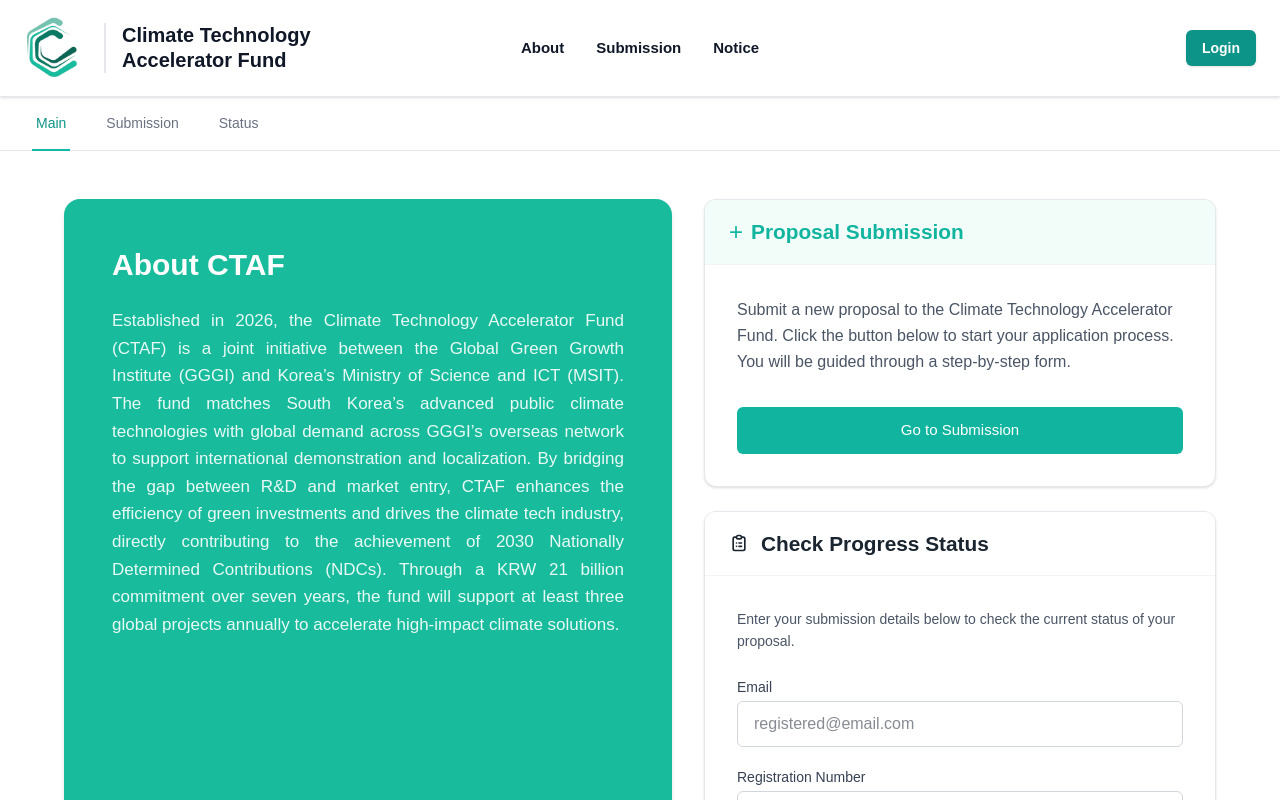
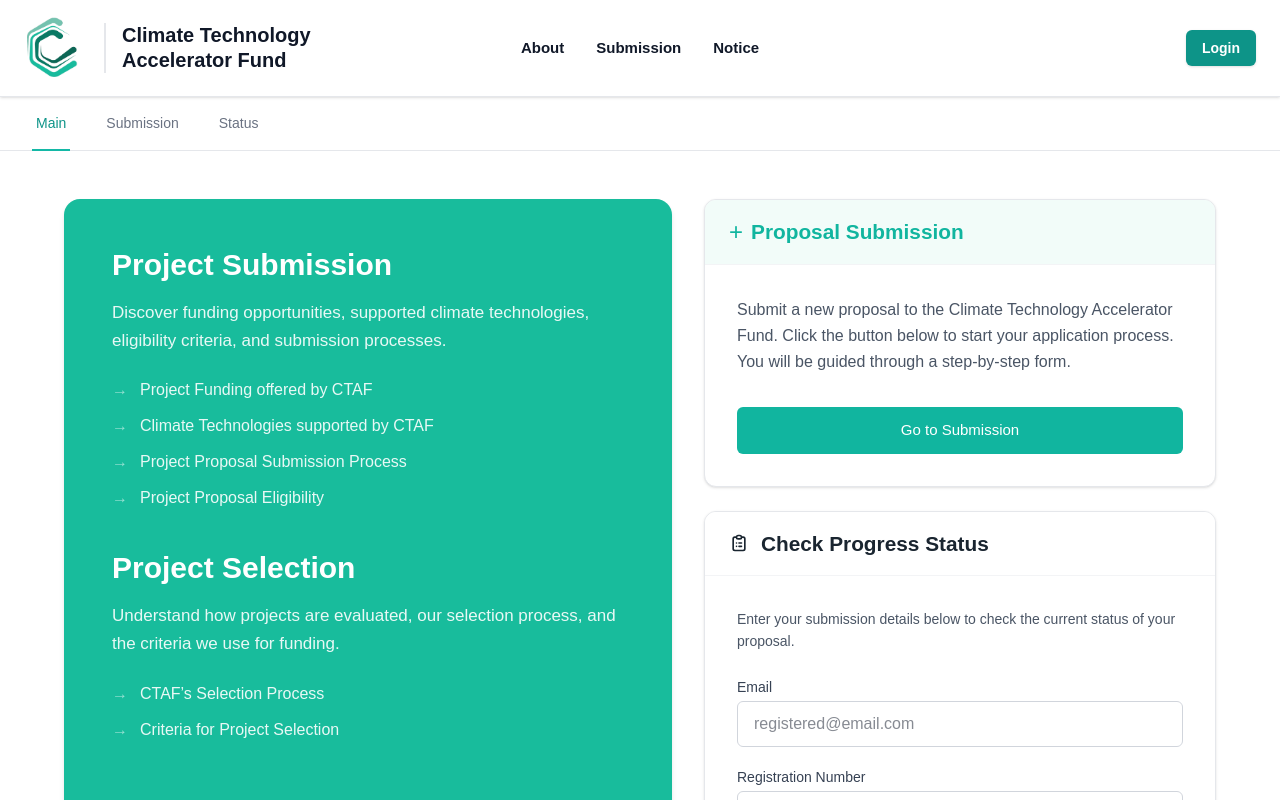
Before and after one commit to LzLLC2022/CPMS, a Next.js app: page /proposal in a window 1280 px wide. Shown: the top 800 px of the page. Built offline with nearby package versions, Linux system fonts and the light colour scheme.

Commit message:
style: replace About CTAF text with Project Submission and Selection links in green block

```diff
--- a/src/app/proposal/page.tsx
+++ b/src/app/proposal/page.tsx
@@ -34,30 +34,51 @@ export default function ProposalMainPage() {
   return (
     <div className="flex flex-col lg:flex-row gap-8 max-w-7xl mx-auto w-full pt-4 pb-12 px-4 sm:px-6 lg:px-8">
 
-      {/* Left Side - About CTAF Content */}
-      <div className="flex-1 bg-[#18bc9c] rounded-2xl p-8 lg:p-12 text-white flex flex-col justify-center shadow-md">
-        <h2 className="text-3xl font-extrabold mb-6 text-white">
-          About CTAF
-        </h2>
-        <p className="text-[17px] leading-relaxed text-white/90 text-justify mb-8">
-          Established in 2026, the Climate Technology Accelerator Fund (CTAF)
-          is a joint initiative between the Global Green Growth Institute (GGGI)
-          and Korea’s Ministry of Science and ICT (MSIT). The fund matches
-          South Korea’s advanced public climate technologies with global demand
-          across GGGI’s overseas network to support international demonstration
-          and localization. By bridging the gap between R&D and market entry,
-          CTAF enhances the efficiency of green investments and drives the
-          climate tech industry, directly contributing to the achievement of 2030
-          Nationally Determined Contributions (NDCs). Through a KRW 21 billion
-          commitment over seven years, the fund will support at least three
-          global projects annually to accelerate high-impact climate solutions.
-        </p>
-        <div className="mt-auto">
-          <Link href="/about" className="inline-flex items-center font-bold text-white hover:text-white/80 transition-colors group text-lg">
-            Learn more about CTAF
-            <span className="ml-2 transform transition-transform group-hover:translate-x-1">→</span>
-          </Link>
+      {/* Left Side - Information Content */}
+      <div className="flex-1 bg-[#18bc9c] rounded-2xl p-8 lg:p-12 text-white flex flex-col shadow-md gap-10">
+
+        {/* Project Submission Section */}
+        <div>
+          <h2 className="text-3xl font-extrabold mb-4 text-white">
+            Project Submission
+          </h2>
+          <p className="text-[17px] leading-relaxed text-white/90 mb-6">
+            Discover funding opportunities, supported climate technologies, eligibility criteria, and submission processes.
+          </p>
+          <div className="flex flex-col gap-3">
+            <Link href="/about/funding" className="inline-flex items-center text-white/90 hover:text-white transition-colors group">
+              <span className="mr-3 opacity-60 group-hover:opacity-100 transition-opacity">→</span> Project Funding offered by CTAF
+            </Link>
+            <Link href="/about/technologies" className="inline-flex items-center text-white/90 hover:text-white transition-colors group">
+              <span className="mr-3 opacity-60 group-hover:opacity-100 transition-opacity">→</span> Climate Technologies supported by CTAF
+            </Link>
+            <Link href="/about/submission-process" className="inline-flex items-center text-white/90 hover:text-white transition-colors group">
+              <span className="mr-3 opacity-60 group-hover:opacity-100 transition-opacity">→</span> Project Proposal Submission Process
+            </Link>
+            <Link href="/about/eligibility" className="inline-flex items-center text-white/90 hover:text-white transition-colors group">
+              <span className="mr-3 opacity-60 group-hover:opacity-100 transition-opacity">→</span> Project Proposal Eligibility
+            </Link>
+          </div>
         </div>
+
+        {/* Project Selection Section */}
+        <div>
+          <h2 className="text-3xl font-extrabold mb-4 text-white">
+            Project Selection
+          </h2>
+          <p className="text-[17px] leading-relaxed text-white/90 mb-6">
+            Understand how projects are evaluated, our selection process, and the criteria we use for funding.
+          </p>
+          <div className="flex flex-col gap-3">
+            <Link href="/about/selection-process" className="inline-flex items-center text-white/90 hover:text-white transition-colors group">
+              <span className="mr-3 opacity-60 group-hover:opacity-100 transition-opacity">→</span> CTAF’s Selection Process
+            </Link>
+            <Link href="/about/criteria" className="inline-flex items-center text-white/90 hover:text-white transition-colors group">
+              <span className="mr-3 opacity-60 group-hover:opacity-100 transition-opacity">→</span> Criteria for Project Selection
+            </Link>
+          </div>
+        </div>
+
       </div>
 
       {/* Right Side - Actions */}
```
